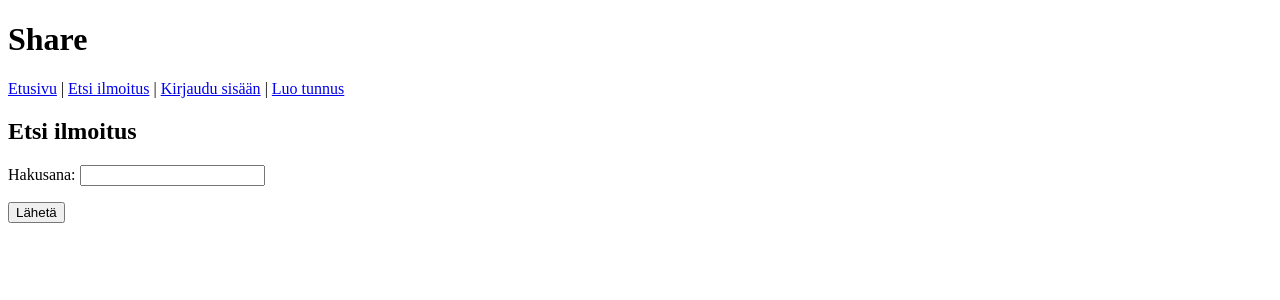
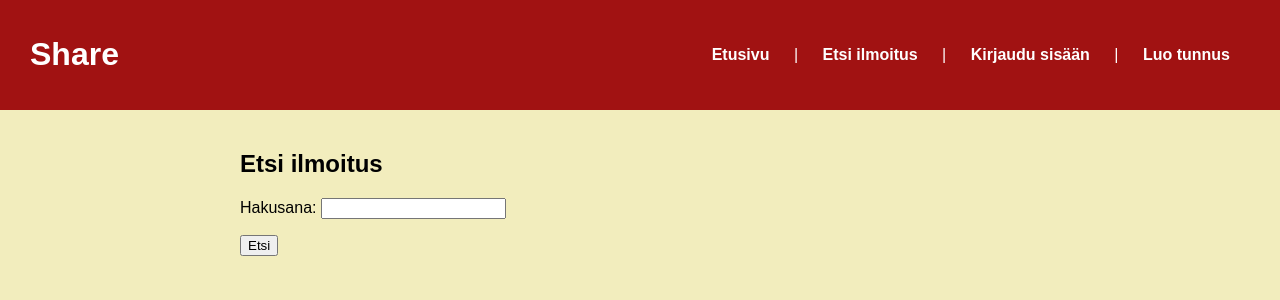
Before and after one commit to Haav11/Share, a Flask app: page /find_item in a window 1280 px wide. Shown: the top 300 px of the page. Run offline with Flask 3, Linux system fonts and the light colour scheme.

Commit message:
Add CSS file

```diff
--- /dev/null
+++ b/static/main.css
@@ -0,0 +1,45 @@
+body {
+  margin: 0;
+  font-family: Arial, sans-serif;
+  background-color: #F2EDBD;
+}
+
+.container {
+  max-width: 50em;
+  margin: 0 auto;
+  padding: 20px;
+}
+
+.header {
+  background-color: #a11212;
+  color: white;
+  padding: 15px 30px;
+}
+
+.header p {
+  margin: 10px 0 0 0;
+}
+
+.header a {
+  color: white;
+  text-decoration: none;
+  margin-right: 20px;
+  padding: 0;
+  background: none;
+  border-radius: 0;
+  font-weight: bold;
+}
+
+.header a:hover {
+  text-decoration: underline;
+}
+
+.nav-container {
+  display: flex;
+  justify-content: space-between;
+  align-items: center;
+}
+
+nav a {
+  margin-left: 20px;
+}
--- a/templates/find_item.html
+++ b/templates/find_item.html
@@ -9,7 +9,7 @@
   <p>
     Hakusana: <input type="text" name="query" value="{{ query }}">
   </p>
-  <input type="submit" value="Lähetä">
+  <input type="submit" value="Etsi">
 </form>
 
 {% if query %}
--- a/templates/layout.html
+++ b/templates/layout.html
@@ -3,20 +3,18 @@
 
 <head>
   <title>{% block title %}{% endblock %}</title>
+  <link rel="stylesheet" href="/static/main.css">
 </head>
 
 <body>
+  <header class="header">
+    <div class="nav-container">
       <h1>Share</h1>
 
-  {% if session.username %}
-  <p>
-    Olet kirjautunut nimellä {{ session.username }}
-  </p>
-  {% endif %}
-
-  <p>
+      <nav>
         <a href="/">Etusivu</a> |
         <a href="/find_item">Etsi ilmoitus</a> |
+
         {% if session.user_id %}
           <a href="/new_item">Uusi ilmoitus</a> |
           <a href="/logout">Kirjaudu ulos</a>
@@ -24,9 +22,20 @@
           <a href="/login">Kirjaudu sisään</a> |
           <a href="/register">Luo tunnus</a>
         {% endif %}
+      </nav>
+    </div>
+  </header>
+
+  <div class="container">
+    {% if session.username %}
+    <p>
+      Olet kirjautunut nimellä {{ session.username }}
     </p>
+    {% endif %}
 
     {% block content %}{% endblock %}
+  </div>
+
 </body>
 
 </html>
```
Lines whose indentation alone changed are shown as unchanged.
